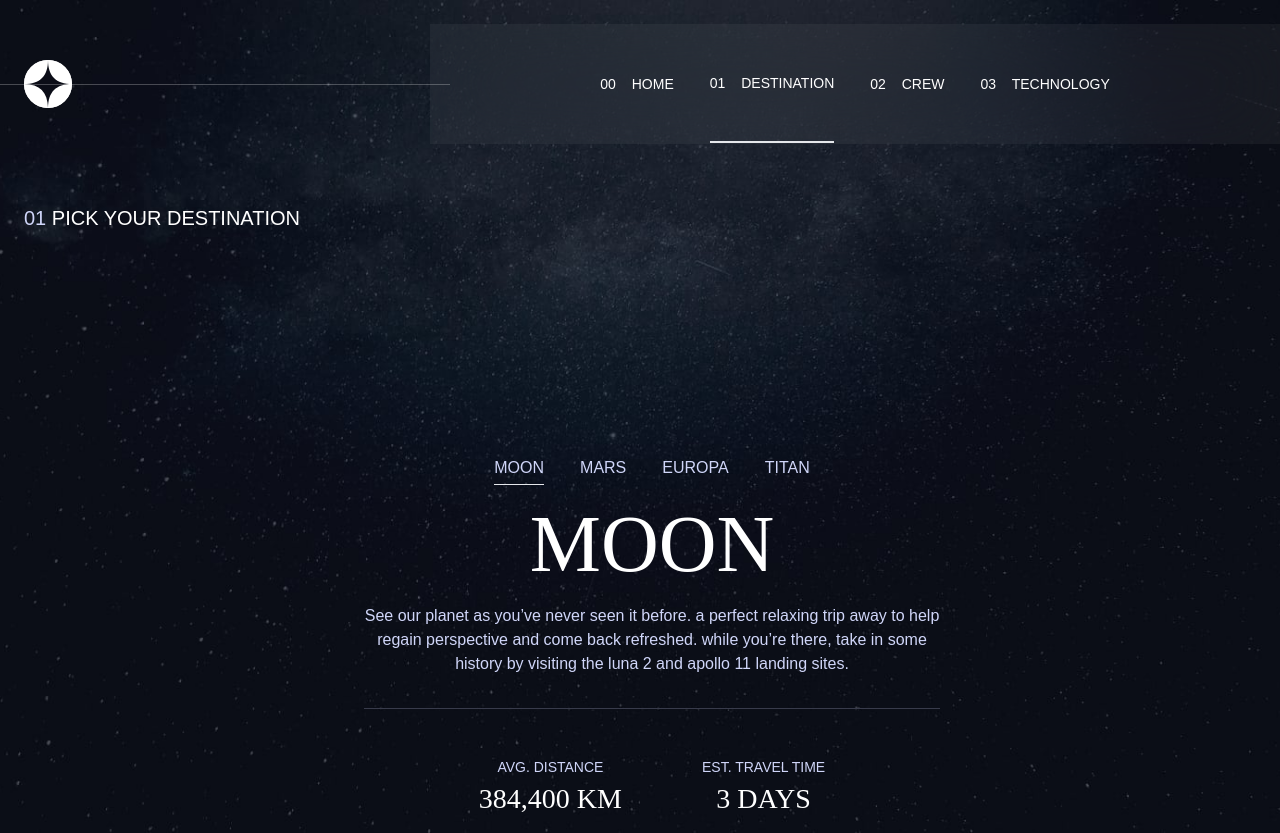
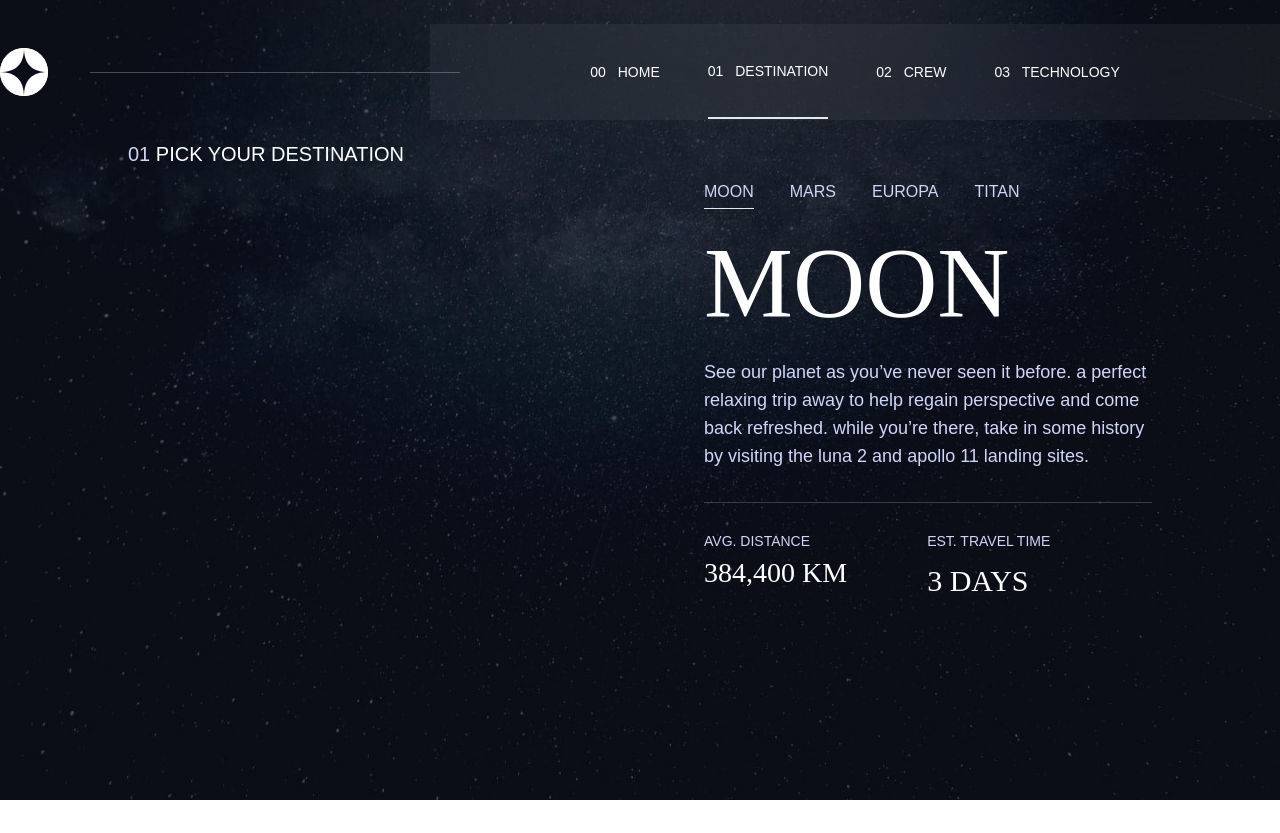
Before and after one commit to HenryAprendo/space-tourism, an Angular app: page /destination/details in a window 1280 px wide. After the commit the page ends 800 px from the top, so only its background shows below. Built offline with nearby package versions, Linux system fonts and the light colour scheme.

Commit message:
Refactorización del header en cuanto a las a los anchos y altos

```diff
--- a/src/app/components/shared/navbar/navbar.component.html
+++ b/src/app/components/shared/navbar/navbar.component.html
@@ -1,4 +1,4 @@
-<header class="flex justify-between items-center mb-5">
+<header class="flex justify-between items-center mb-5 md:max-w-3xl xl:max-w-7xl mx-auto">
   <div class="w-10 h-10 xl:w-12 xl:h-12">
     <figure class="w-10 h-10 rounded-full bg-white xl:w-12 xl:h-12">
       <img src="./assets/shared/logo.svg" alt="icon logo" >
@@ -10,16 +10,16 @@
 
   <div class="relative text-white hidden md:block" >
     <nav>
-      <ul class="h-[120px] w-[450px] flex items-center justify-center gap-x-9 backdrop-blur-2xl bg-white/5 xl:w-[850px]">
+      <ul class="h-[96px] w-[450px] flex items-center justify-center gap-x-10 backdrop-blur-2xl bg-white/5 xl:w-[850px] xl:gap-x-12">
         <li *ngFor="let item of itemsNav">
-          <a class="uppercase text-sm block py-12 " routerLink="/{{item.path}}" routerLinkActive="border-b-2">
-            <span class="hidden mr-3 xl:inline">{{item.id}}</span>
+          <a class="uppercase text-sm block py-9 " routerLink="/{{item.path}}" routerLinkActive="border-b-2">
+            <span class="hidden mr-2 xl:inline">{{item.id}}</span>
             {{item.name}}
           </a>
         </li>
       </ul>
     </nav>
-    <div class="hidden absolute h-0 w-[473px] border-b border-white opacity-25 top-1/2 right-[830px] xl:block"></div>
+    <div class="hidden absolute h-0 w-[370px] border-b border-white opacity-25 top-1/2 right-[820px] xl:block"></div>
   </div>
 </header>
 
--- a/src/app/pages/destination-details/destination-details.component.html
+++ b/src/app/pages/destination-details/destination-details.component.html
@@ -1,17 +1,17 @@
 
-<article class="uppercase text-center text-sky-blue">
-  <h1 class="text-[56px] font-serif text-white md:text-[80px]">{{detail.name}}</h1>
-  <p class="lowercase first-letter:uppercase text-[15px] mb-8 max-w-xl md:text-base">{{detail.description}}</p>
+<article class="uppercase text-center text-sky-blue xl:text-left">
+  <h1 class="text-[56px] font-serif text-white md:text-[80px] xl:text-[100px]">{{detail.name}}</h1>
+  <p class="lowercase first-letter:uppercase text-[15px] mb-8 max-w-xl md:text-base xl:text-lg">{{detail.description}}</p>
   <div class="h-[1px] bg-[#383B4B]"></div>
-  <div class="mt-8 md:mt-12">
-    <ul class="text-sm flex flex-col gap-y-7 md:flex-row md:justify-center md:gap-x-20">
+  <div class="mt-8 md:mt-7">
+    <ul class="text-sm flex flex-col gap-y-7 md:flex-row md:justify-center md:gap-x-20 xl:justify-start">
       <li>
         <h2 class="mb-3">avg. distance</h2>
         <p class="text-[28px] font-serif text-white">{{detail.distance}}</p>
       </li>
       <li>
         <h2 class="mb-3">est. travel time</h2>
-        <p class="text-[28px] font-serif text-white">{{detail.travel}}</p>
+        <p class="text-[28px] font-serif text-white xl:text-3xl">{{detail.travel}}</p>
       </li>
     </ul>
   </div>
--- a/src/app/pages/destination/destination.component.html
+++ b/src/app/pages/destination/destination.component.html
@@ -1,13 +1,16 @@
 <section
   class="destination_container bg-cover bg-center bg-no-repeat object-cover mx-auto min-h-screen pl-6 pr-6 pt-6 pb-14 text-sky-blue
-   md:pt-0 md:pr-0 md:max-w-3xl xl:max-w-full xl:py-6"
+   md:pt-0 md:pr-0 md:max-w-full xl:max-w-full xl:py-6 xl:px-0"
 >
   <app-navbar />
 
-  <main class="uppercase flex flex-col items-center">
+  <main class="uppercase max-w-5xl flex flex-col items-center xl:flex-row xl:justify-between xl:mx-auto">
 
-    <p class="text-white text-base mb-56 md:text-xl md:self-start md:mt-10"><span class="text-sky-blue">01</span> Pick your destination</p>
+    <h2 class="text-white text-base mb-56 md:text-xl md:self-start md:mt-10 xl:m-0 pt-0">
+      <span class="text-sky-blue">01</span> Pick your destination
+    </h2>
 
+    <div class="flex flex-col items-center max-w-md xl:items-start xl:mt-10">
       <nav>
         <ul class="h-7 flex gap-x-7 md:gap-x-9">
           <li *ngFor="let name of links">
@@ -26,6 +29,7 @@
       <div>
         <router-outlet></router-outlet>
       </div>
+    </div>
 
   </main>
 </section>
```
Lines whose indentation alone changed are shown as unchanged.
